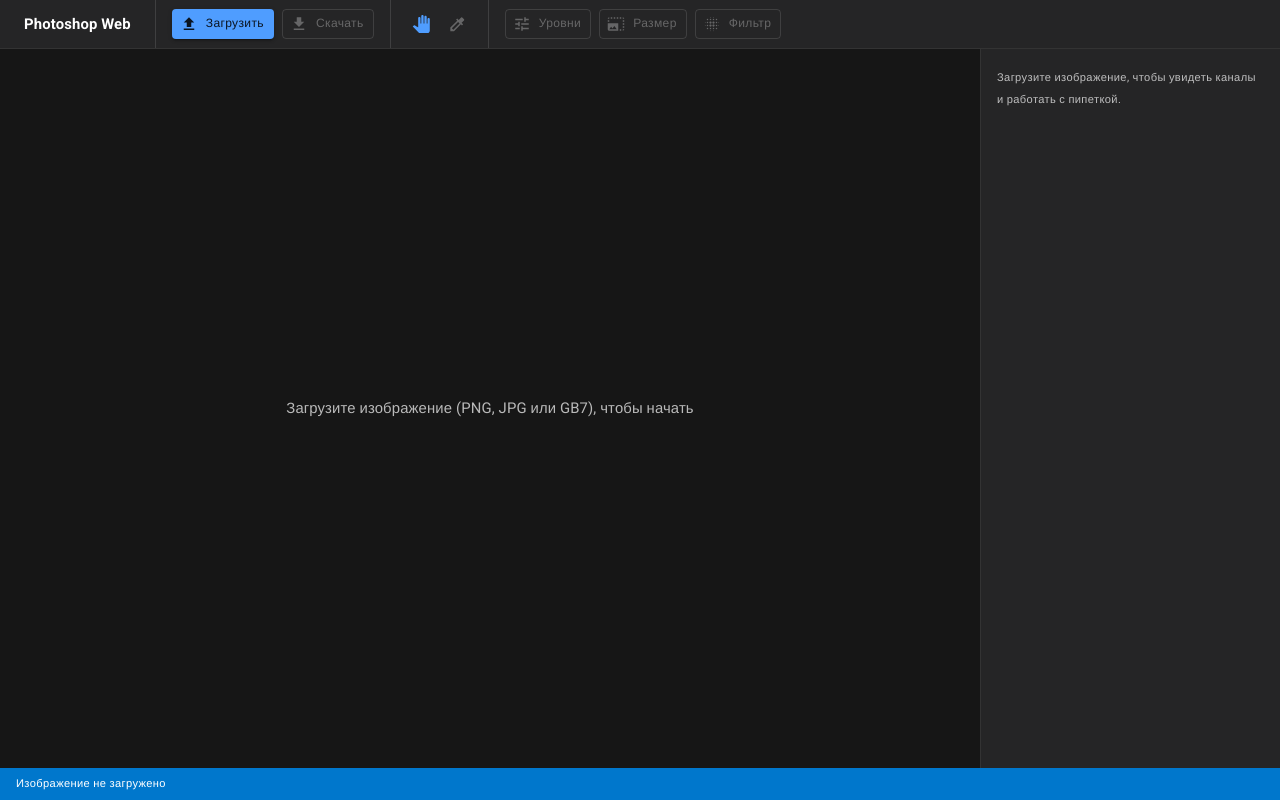
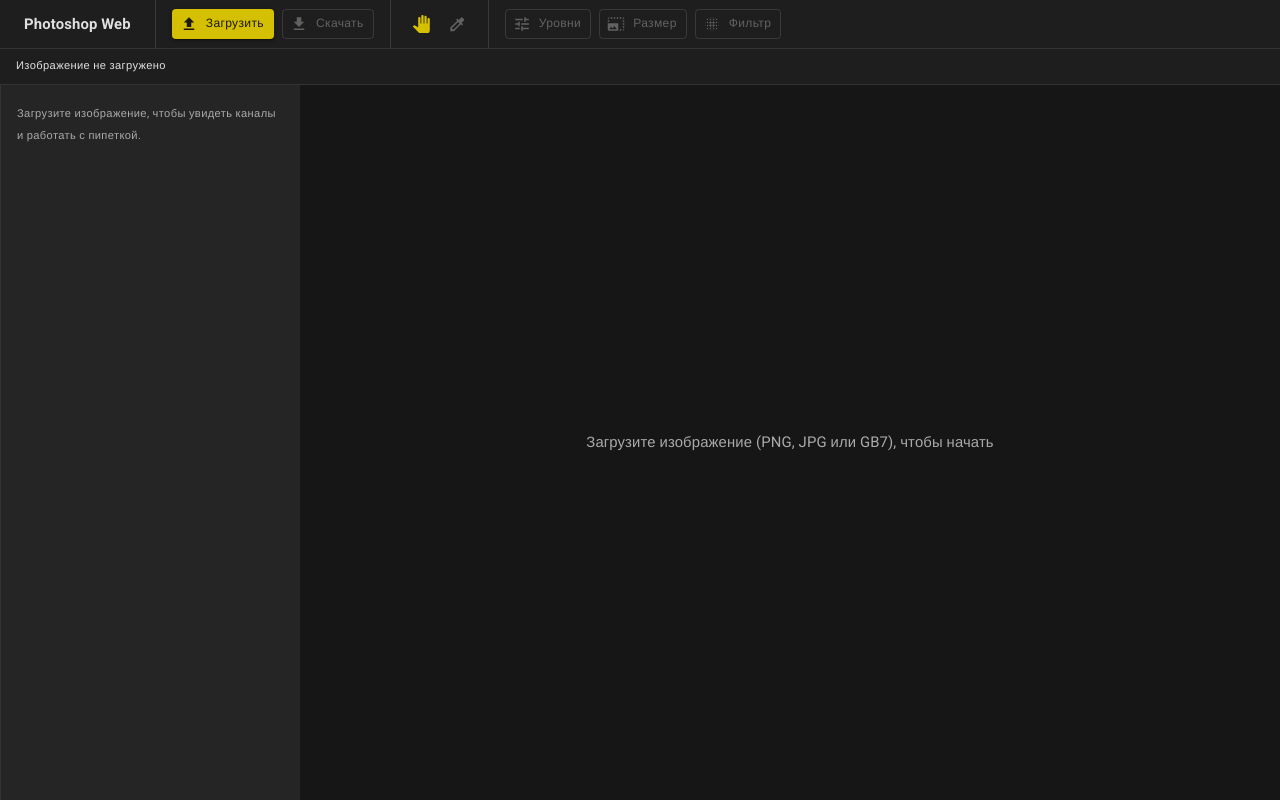
Before and after one commit to FrontendCourseMP/photoshop-lemangusik, a React (Vite) app: page / in a window 1280 px wide. Built offline with nearby package versions, Linux system fonts and the light colour scheme; a web font is replaced by a local one.

Commit message:
финал

```diff
--- a/src/App.tsx
+++ b/src/App.tsx
@@ -1,39 +1,44 @@
-import { useCallback, useEffect, useMemo, useRef, useState } from 'react';
-import { Alert, Box, Snackbar } from '@mui/material';
-import { Toolbar, type SaveFormat } from './Toolbar';
-import { ImageCanvas } from './ImageCanvas';
-import { StatusBar } from './StatusBar';
-import { SidePanel } from './SidePanel';
-import { LevelsDialog } from './LevelsDialog';
-import { ResizeDialog } from './ResizeDialog';
-import { FilterDialog } from './FilterDialog';
-import type { PixelImage, PixelSample, ToolMode } from './types';
-import { encodeToBlob, loadImageFile, triggerDownload } from './imageIO';
-import { defaultMask, type ChannelMask } from './channels';
+import { useCallback, useEffect, useMemo, useRef, useState } from "react";
+import { Alert, Box, Snackbar } from "@mui/material";
+import { Toolbar, type SaveFormat } from "./Toolbar";
+import { ImageCanvas } from "./ImageCanvas";
+import { StatusBar } from "./StatusBar";
+import { SidePanel } from "./SidePanel";
+import { LevelsDialog } from "./LevelsDialog";
+import { ResizeDialog } from "./ResizeDialog";
+import { FilterDialog } from "./FilterDialog";
+import type { PixelImage, PixelSample, ToolMode } from "./types";
+import { encodeToBlob, loadImageFile, triggerDownload } from "./imageIO";
+import { defaultMask, type ChannelMask } from "./channels";
 import {
   type AllLevels,
   applyAllLevels,
   defaultAllLevels,
   isAllIdentity,
-} from './levels';
-import { resampleImage, type ResampleAlgorithm } from './resample';
+} from "./levels";
+import { resampleImage, type ResampleAlgorithm } from "./resample";
 import {
   type FilterMode,
   getPreset,
   type ChannelMaskRGBA,
   type PaddingMode,
-} from './convolution';
-import { convolveImage } from './convolutionClient';
+} from "./convolution";
+import { convolveImage } from "./convolutionClient";
 
 const ZOOM_MIN = 0.12;
 const ZOOM_MAX = 3.0;
 const FIT_PADDING = 50;
 
-const IDENTITY_KERNEL = ['0', '0', '0', '0', '1', '0', '0', '0', '0'];
-const DEFAULT_FILTER_CHANNELS: ChannelMaskRGBA = { r: true, g: true, b: true, a: false };
+const IDENTITY_KERNEL = ["0", "0", "0", "0", "1", "0", "0", "0", "0"];
+const DEFAULT_FILTER_CHANNELS: ChannelMaskRGBA = {
+  r: true,
+  g: true,
+  b: true,
+  a: false,
+};
 
 function baseName(name: string): string {
-  const dot = name.lastIndexOf('.');
+  const dot = name.lastIndexOf(".");
   return dot > 0 ? name.slice(0, dot) : name;
 }
 
@@ -67,7 +72,7 @@ function isIdentityKernel(k: string[]): boolean {
 }
 
 function isFilterNoop(mode: FilterMode, kernel: string[]): boolean {
-  if (mode === 'median3') return false;
+  if (mode === "median3") return false;
   return isIdentityKernel(kernel);
 }
 
@@ -76,7 +81,7 @@ export default function App() {
   const [fileName, setFileName] = useState<string | null>(null);
   const [error, setError] = useState<string | null>(null);
   const [mask, setMask] = useState<ChannelMask>(defaultMask);
-  const [tool, setTool] = useState<ToolMode>('hand');
+  const [tool, setTool] = useState<ToolMode>("hand");
   const [sample, setSample] = useState<PixelSample | null>(null);
   const [zoom, setZoom] = useState<number>(1);
   const [containerSize, setContainerSize] = useState({ width: 0, height: 0 });
@@ -91,22 +96,25 @@ export default function App() {
   const [resizeOpen, setResizeOpen] = useState(false);
 
   const [filterOpen, setFilterOpen] = useState(false);
-  const [filterPreset, setFilterPreset] = useState('identity');
-  const [filterMode, setFilterMode] = useState<FilterMode>('kernel');
+  const [filterPreset, setFilterPreset] = useState("identity");
+  const [filterMode, setFilterMode] = useState<FilterMode>("kernel");
   const [filterKernel, setFilterKernel] = useState<string[]>(IDENTITY_KERNEL);
-  const [filterPadding, setFilterPadding] = useState<PaddingMode>('replicate');
-  const [filterChannels, setFilterChannels] = useState<ChannelMaskRGBA>(DEFAULT_FILTER_CHANNELS);
+  const [filterPadding, setFilterPadding] = useState<PaddingMode>("replicate");
+  const [filterChannels, setFilterChannels] = useState<ChannelMaskRGBA>(
+    DEFAULT_FILTER_CHANNELS,
+  );
   const [filterPreview, setFilterPreview] = useState(true);
   const [filterBusy, setFilterBusy] = useState(false);
-  const [filterPreviewImage, setFilterPreviewImage] = useState<PixelImage | null>(null);
+  const [filterPreviewImage, setFilterPreviewImage] =
+    useState<PixelImage | null>(null);
   const filterJobRef = useRef(0);
 
   useEffect(() => {
-    const url = new URLSearchParams(window.location.search).get('sample');
+    const url = new URLSearchParams(window.location.search).get("sample");
     if (!url) return;
     fetch(url)
       .then((r) => r.blob())
-      .then((b) => handleLoad(new File([b], url.split('/').pop() || 'sample')))
+      .then((b) => handleLoad(new File([b], url.split("/").pop() || "sample")))
       .catch(() => undefined);
   }, []);
 
@@ -131,24 +139,48 @@ export default function App() {
   }, [image, levels, levelsOpen, livePreview]);
 
   useEffect(() => {
-    if (!image || !filterOpen || !filterPreview || isFilterNoop(filterMode, filterKernel)) {
+    if (
+      !image ||
+      !filterOpen ||
+      !filterPreview ||
+      isFilterNoop(filterMode, filterKernel)
+    ) {
       setFilterPreviewImage(null);
       setFilterBusy(false);
       return;
     }
     const job = ++filterJobRef.current;
     setFilterBusy(true);
-    convolveImage(image, kernelToNumbers(filterKernel), filterPadding, filterChannels, filterMode).then((res) => {
+    convolveImage(
+      image,
+      kernelToNumbers(filterKernel),
+      filterPadding,
+      filterChannels,
+      filterMode,
+    ).then((res) => {
       if (filterJobRef.current !== job) return;
       setFilterPreviewImage(res);
       setFilterBusy(false);
     });
-  }, [image, filterOpen, filterPreview, filterKernel, filterPadding, filterChannels, filterMode]);
+  }, [
+    image,
+    filterOpen,
+    filterPreview,
+    filterKernel,
+    filterPadding,
+    filterChannels,
+    filterMode,
+  ]);
 
   useEffect(() => {
     if (!image || !fitOnNextRef.current) return;
     if (containerSize.width === 0 || containerSize.height === 0) return;
-    const z = computeFitZoom(image.width, image.height, containerSize.width, containerSize.height);
+    const z = computeFitZoom(
+      image.width,
+      image.height,
+      containerSize.width,
+      containerSize.height,
+    );
     setZoom(z);
     fitOnNextRef.current = false;
   }, [image, containerSize]);
@@ -156,17 +188,34 @@ export default function App() {
   const displayImage = useMemo(() => {
     if (!image) return null;
     if (levelsOpen && livePreview && previewImage) return previewImage;
-    if (filterOpen && filterPreview && filterPreviewImage) return filterPreviewImage;
+    if (filterOpen && filterPreview && filterPreviewImage)
+      return filterPreviewImage;
     return image;
-  }, [image, previewImage, filterPreviewImage, levelsOpen, livePreview, filterOpen, filterPreview]);
+  }, [
+    image,
+    previewImage,
+    filterPreviewImage,
+    levelsOpen,
+    livePreview,
+    filterOpen,
+    filterPreview,
+  ]);
 
-  const handleContainerSize = useCallback((s: { width: number; height: number }) => {
-    setContainerSize(s);
-  }, []);
+  const handleContainerSize = useCallback(
+    (s: { width: number; height: number }) => {
+      setContainerSize(s);
+    },
+    [],
+  );
 
   const handleFit = () => {
     if (!image) return;
-    const z = computeFitZoom(image.width, image.height, containerSize.width, containerSize.height);
+    const z = computeFitZoom(
+      image.width,
+      image.height,
+      containerSize.width,
+      containerSize.height,
+    );
     setZoom(z);
   };
 
@@ -181,7 +230,7 @@ export default function App() {
       setLevels(defaultAllLevels());
       setPreviewImage(null);
     } catch (e) {
-      setError(e instanceof Error ? e.message : 'Не удалось загрузить файл');
+      setError(e instanceof Error ? e.message : "Не удалось загрузить файл");
     }
   };
 
@@ -189,11 +238,11 @@ export default function App() {
     if (!image) return;
     try {
       const blob = await encodeToBlob(image, format);
-      const ext = format === 'jpeg' ? 'jpg' : format;
-      const name = `${fileName ? baseName(fileName) : 'image'}.${ext}`;
+      const ext = format === "jpeg" ? "jpg" : format;
+      const name = `${fileName ? baseName(fileName) : "image"}.${ext}`;
       triggerDownload(blob, name);
     } catch (e) {
-      setError(e instanceof Error ? e.message : 'Не удалось сохранить файл');
+      setError(e instanceof Error ? e.message : "Не удалось сохранить файл");
     }
   };
 
@@ -230,7 +279,11 @@ export default function App() {
     setResizeOpen(true);
   };
 
-  const handleResizeApply = (width: number, height: number, algorithm: ResampleAlgorithm) => {
+  const handleResizeApply = (
+    width: number,
+    height: number,
+    algorithm: ResampleAlgorithm,
+  ) => {
     if (!image) return;
     try {
       const next = resampleImage(image, width, height, algorithm);
@@ -240,17 +293,17 @@ export default function App() {
       setMask(defaultMask());
       setResizeOpen(false);
     } catch (e) {
-      setError(e instanceof Error ? e.message : 'Не удалось изменить размер');
+      setError(e instanceof Error ? e.message : "Не удалось изменить размер");
     }
   };
 
   const openFilter = () => {
     if (!image) return;
-    setFilterPreset('identity');
-    setFilterMode('kernel');
+    setFilterPreset("identity");
+    setFilterMode("kernel");
     setFilterKernel(IDENTITY_KERNEL);
     setFilterChannels(DEFAULT_FILTER_CHANNELS);
-    setFilterPadding('replicate');
+    setFilterPadding("replicate");
     setFilterPreview(true);
     setFilterPreviewImage(null);
     setFilterOpen(true);
@@ -263,30 +316,30 @@ export default function App() {
   };
 
   const resetFilter = () => {
-    setFilterPreset('identity');
-    setFilterMode('kernel');
+    setFilterPreset("identity");
+    setFilterMode("kernel");
     setFilterKernel(IDENTITY_KERNEL);
     setFilterChannels(DEFAULT_FILTER_CHANNELS);
-    setFilterPadding('replicate');
+    setFilterPadding("replicate");
   };
 
   const handlePresetChange = (key: string) => {
     setFilterPreset(key);
     const preset = getPreset(key);
     if (preset) {
-      setFilterMode(preset.mode ?? 'kernel');
+      setFilterMode(preset.mode ?? "kernel");
       setFilterKernel(preset.values.map((v) => String(v)));
     }
   };
 
   const handleFilterModeChange = (mode: FilterMode) => {
     setFilterMode(mode);
-    setFilterPreset('custom');
+    setFilterPreset("custom");
   };
 
   const handleKernelChange = (next: string[]) => {
     setFilterKernel(next);
-    setFilterPreset('custom');
+    setFilterPreset("custom");
   };
 
   const applyFilter = async () => {
@@ -305,14 +358,21 @@ export default function App() {
       setFilterOpen(false);
       setFilterPreviewImage(null);
     } catch (e) {
-      setError(e instanceof Error ? e.message : 'Не удалось применить фильтр');
+      setError(e instanceof Error ? e.message : "Не удалось применить фильтр");
     } finally {
       setFilterBusy(false);
     }
   };
 
   return (
-    <Box sx={{ display: 'flex', flexDirection: 'column', height: '100vh', overflow: 'hidden' }}>
+    <Box
+      sx={{
+        display: "flex",
+        flexDirection: "column",
+        height: "100vh",
+        overflow: "hidden",
+      }}
+    >
       <Toolbar
         onLoad={handleLoad}
         onSave={handleSave}
@@ -323,23 +383,7 @@ export default function App() {
         onOpenResize={openResize}
         onOpenFilter={openFilter}
       />
-      <Box sx={{ flex: 1, display: 'flex', minHeight: 0 }}>
-        <ImageCanvas
-          image={displayImage}
-          mask={mask}
-          tool={tool}
-          onPick={setSample}
-          zoom={zoom}
-          onContainerSize={handleContainerSize}
-        />
-        <SidePanel
-          image={image}
-          mask={mask}
-          onMaskChange={setMask}
-          sample={sample}
-          toolActive={tool === 'eyedropper'}
-        />
-      </Box>
+      {/* StatusBar перенесён наверх, под тулбар */}
       <StatusBar
         image={image}
         fileName={fileName}
@@ -349,6 +393,24 @@ export default function App() {
         zoomMin={ZOOM_MIN}
         zoomMax={ZOOM_MAX}
       />
+      <Box sx={{ flex: 1, display: "flex", minHeight: 0 }}>
+        <SidePanel
+          image={image}
+          mask={mask}
+          onMaskChange={setMask}
+          sample={sample}
+          toolActive={tool === "eyedropper"}
+        />
+
+        <ImageCanvas
+          image={displayImage}
+          mask={mask}
+          tool={tool}
+          onPick={setSample}
+          zoom={zoom}
+          onContainerSize={handleContainerSize}
+        />
+      </Box>
       {image && (
         <LevelsDialog
           open={levelsOpen}
@@ -396,7 +458,7 @@ export default function App() {
         open={Boolean(error)}
         autoHideDuration={5000}
         onClose={() => setError(null)}
-        anchorOrigin={{ vertical: 'bottom', horizontal: 'center' }}
+        anchorOrigin={{ vertical: "bottom", horizontal: "center" }}
       >
         <Alert severity="error" onClose={() => setError(null)} variant="filled">
           {error}
--- a/src/StatusBar.tsx
+++ b/src/StatusBar.tsx
@@ -7,10 +7,10 @@ import {
   TextField,
   Tooltip,
   Typography,
-} from '@mui/material';
-import FitScreenIcon from '@mui/icons-material/FitScreen';
-import { useState, useEffect } from 'react';
-import type { PixelImage } from './types';
+} from "@mui/material";
+import FitScreenIcon from "@mui/icons-material/FitScreen";
+import { useState, useEffect } from "react";
+import type { PixelImage } from "./types";
 
 interface Props {
   image: PixelImage | null;
@@ -30,7 +30,7 @@ function pct(z: number): number {
 
 function Item({ label, value }: { label: string; value: string }) {
   return (
-    <Box sx={{ display: 'flex', gap: 0.75, alignItems: 'baseline' }}>
+    <Box sx={{ display: "flex", gap: 0.75, alignItems: "baseline" }}>
       <Typography variant="caption" color="text.secondary">
         {label}:
       </Typography>
@@ -41,17 +41,27 @@ function Item({ label, value }: { label: string; value: string }) {
   );
 }
 
-export function StatusBar({ image, fileName, zoom, onZoomChange, onFit, zoomMin, zoomMax }: Props) {
+export function StatusBar({
+  image,
+  fileName,
+  zoom,
+  onZoomChange,
+  onFit,
+  zoomMin,
+  zoomMax,
+}: Props) {
   const [text, setText] = useState(String(pct(zoom)));
 
   useEffect(() => {
     setText(String(pct(zoom)));
   }, [zoom]);
 
-  const presetValue = PRESETS.includes(Number(zoom.toFixed(2))) ? Number(zoom.toFixed(2)) : '';
+  const presetValue = PRESETS.includes(Number(zoom.toFixed(2)))
+    ? Number(zoom.toFixed(2))
+    : "";
 
   const commitText = (raw: string) => {
-    const n = parseInt(raw.replace('%', '').trim(), 10);
+    const n = parseInt(raw.replace("%", "").trim(), 10);
     if (!Number.isFinite(n)) {
       setText(String(pct(zoom)));
       return;
@@ -63,39 +73,41 @@ export function StatusBar({ image, fileName, zoom, onZoomChange, onFit, zoomMin,
 
   return (
     <Box
-      component="footer"
       sx={{
-        display: 'flex',
-        alignItems: 'center',
+        display: "flex",
+        alignItems: "center",
         gap: 2,
         px: 2,
-        height: 32,
+        height: 36,
         flexShrink: 0,
-        bgcolor: '#0077cc',
-        color: '#fff',
-        overflowX: 'auto',
-        whiteSpace: 'nowrap',
+        bgcolor: "#1e1e1e", // тёмный фон вместо ярко-синего
+        color: "#e0e0e0",
+        borderBottom: "1px solid #333",
+        overflowX: "auto",
+        whiteSpace: "nowrap",
       }}
     >
       {image ? (
         <>
           {fileName && <Item label="Файл" value={fileName} />}
-          <Divider orientation="vertical" flexItem sx={{ borderColor: 'rgba(255,255,255,0.3)' }} />
+          <Divider
+            orientation="vertical"
+            flexItem
+            sx={{ borderColor: "#444" }}
+          />
           <Item label="Ширина" value={`${image.width} px`} />
           <Item label="Высота" value={`${image.height} px`} />
           <Item label="Глубина цвета" value={image.meta.colorDepthLabel} />
           <Item label="Формат" value={image.meta.format.toUpperCase()} />
           <Box sx={{ flex: 1 }} />
           <Tooltip title="Вписать изображение в окно">
-            <span>
             <IconButton
               size="small"
               onClick={onFit}
-                sx={{ color: '#fff' }}
+              sx={{ color: "#00bcd4" }} // акцентный цвет (бирюзовый)
             >
               <FitScreenIcon fontSize="small" />
             </IconButton>
-            </span>
           </Tooltip>
           <Typography variant="caption" sx={{ opacity: 0.85 }}>
             Масштаб
@@ -110,10 +122,10 @@ export function StatusBar({ image, fileName, zoom, onZoomChange, onFit, zoomMin,
             }}
             sx={{
               minWidth: 92,
-              color: '#fff',
-              '& .MuiOutlinedInput-notchedOutline': { borderColor: 'rgba(255,255,255,0.4)' },
-              '& .MuiSvgIcon-root': { color: '#fff' },
-              '& .MuiSelect-select': { py: '2px' },
+              color: "#e0e0e0",
+              "& .MuiOutlinedInput-notchedOutline": { borderColor: "#555" },
+              "& .MuiSvgIcon-root": { color: "#e0e0e0" },
+              "& .MuiSelect-select": { py: "2px" },
             }}
           >
             <MenuItem value="" disabled>
@@ -131,18 +143,22 @@ export function StatusBar({ image, fileName, zoom, onZoomChange, onFit, zoomMin,
             onChange={(e) => setText(e.target.value)}
             onBlur={() => commitText(text)}
             onKeyDown={(e) => {
-              if (e.key === 'Enter') {
+              if (e.key === "Enter") {
                 commitText(text);
                 (e.target as HTMLElement).blur();
               }
             }}
             sx={{
               width: 70,
-              '& .MuiInputBase-input': { color: '#fff', py: '2px' },
-              '& .MuiOutlinedInput-notchedOutline': { borderColor: 'rgba(255,255,255,0.4)' },
+              "& .MuiInputBase-input": { color: "#e0e0e0", py: "2px" },
+              "& .MuiOutlinedInput-notchedOutline": { borderColor: "#555" },
             }}
             InputProps={{
-              endAdornment: <Typography variant="caption" sx={{ ml: 0.5 }}>%</Typography>,
+              endAdornment: (
+                <Typography variant="caption" sx={{ ml: 0.5, color: "#aaa" }}>
+                  %
+                </Typography>
+              ),
             }}
           />
         </>
--- a/src/theme.tsx
+++ b/src/theme.tsx
@@ -1,12 +1,16 @@
-import { createTheme } from '@mui/material/styles';
+import { createTheme } from "@mui/material/styles";
 
 export const theme = createTheme({
   palette: {
-    mode: 'dark',
-    primary: { main: '#4f9dff' },
+    mode: "dark",
+    primary: { main: "#d4bf00" }, // бирюзовый акцент
     background: {
-      default: '#1e1e1e',
-      paper: '#252526',
+      default: "#121212",
+      paper: "#1e1e1e",
+    },
+    text: {
+      primary: "#e0e0e0",
+      secondary: "#aaa",
     },
   },
   typography: {
@@ -14,11 +18,19 @@ export const theme = createTheme({
   },
   components: {
     MuiButton: {
-      defaultProps: { size: 'small' },
-      styleOverrides: { root: { textTransform: 'none' } },
+      defaultProps: { size: "small" },
+      styleOverrides: { root: { textTransform: "none" } },
     },
     MuiToolbar: {
       styleOverrides: { dense: { minHeight: 48 } },
     },
+    MuiAppBar: {
+      styleOverrides: {
+        root: {
+          backgroundColor: "#1e1e1e",
+          backgroundImage: "none",
+        },
+      },
+    },
   },
 });
```
Lines whose indentation alone changed are shown as unchanged.
